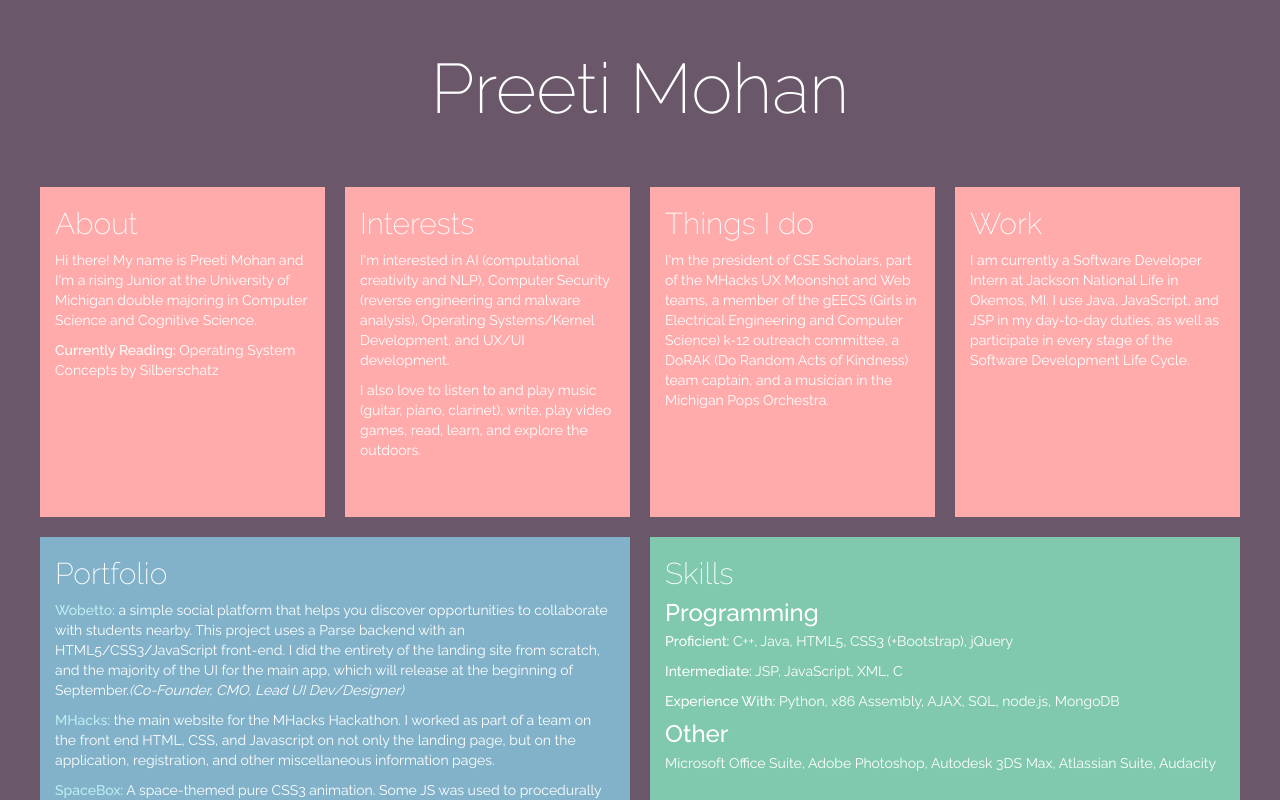
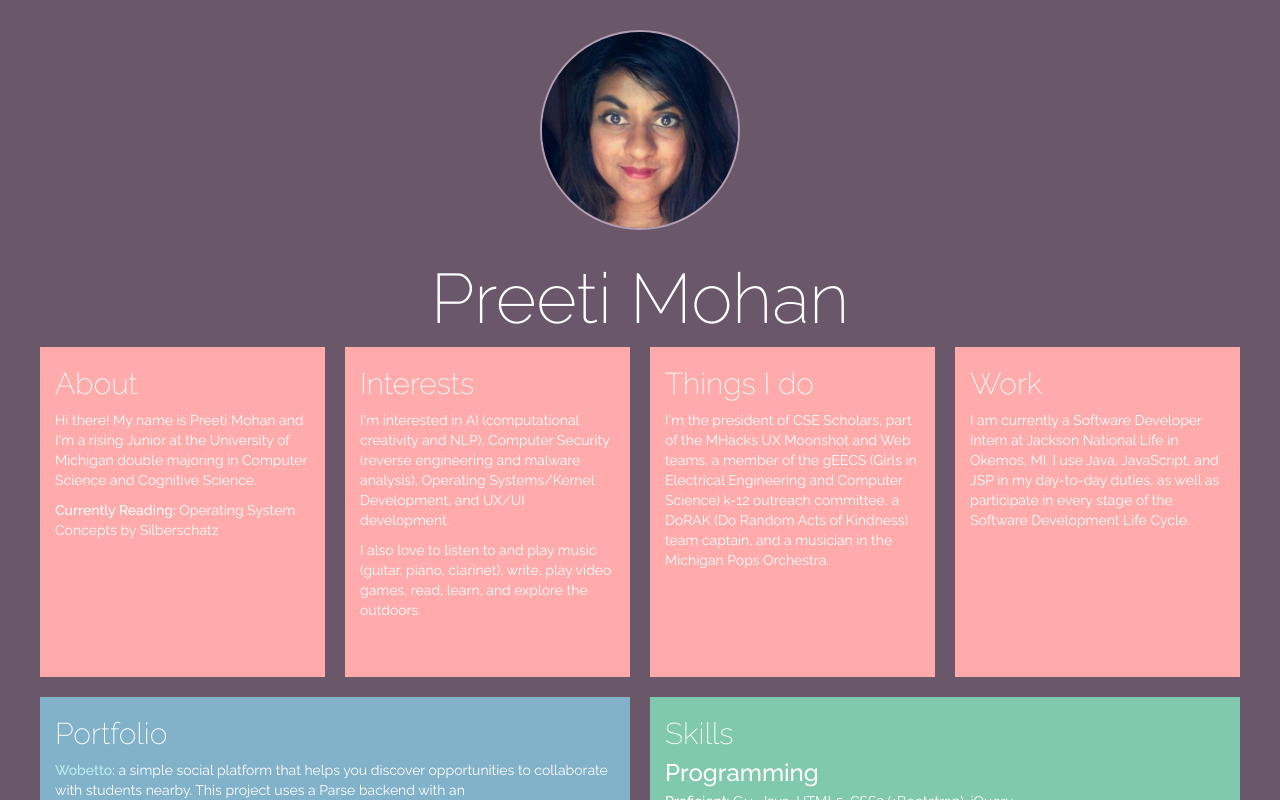
Before and after one commit to preetsmohan/preetsmohan.github.io, a plain HTML site: page index.html in a window 1280 px wide. Drawn offline with nearby package versions, Linux system fonts and the light colour scheme.

Commit message:
added favicon and photo

```diff
--- a/index.html
+++ b/index.html
@@ -1,5 +1,5 @@
 <html lang="en"><head>
-  <link rel="shortcut icon" href="assets/favicon.ico?v=2" type="image/x-icon">
+  <link rel="shortcut icon" href="favicon.png" type="image/x-icon">
     <meta charset="utf-8">
     <meta http-equiv="X-UA-Compatible" content="IE=edge">
     <meta name="viewport" content="width=device-width, initial-scale=1">
@@ -17,12 +17,13 @@
   </head>
  <body>
   <div class="col-xs-12 header">
+  <div class="col-xs-12 face"><img class="header-img" src="preets.jpg"/></div>
   <div class="text-wrap">
   <h1>Preeti Mohan</h1>
   </div>
 </div>
   <div class="row">
-
+<br>
  <div class="col-sm-6 col-md-3 content about">
   <h2> About </h2>
   <p>Hi there! My name is Preeti Mohan and I'm a rising Junior at the University of Michigan double majoring in Computer Science and Cognitive Science. </p>
--- a/preeti_site.css
+++ b/preeti_site.css
@@ -2,6 +2,16 @@
 		margin:0;
 		padding:0;
 		width:100%;
+	}
+	.header-img{
+		width:200px;
+		border-radius:50%;
+		    border: 2px solid #B39DB3;
+
+	}
+	.face{
+		text-align:center;
+		margin-bottom:30px;
 	}
 	body {
 	 font-family: 'Raleway', sans-serif;
@@ -45,12 +55,10 @@
 }
 	.header{
 		width:100%;
-		min-height: 175px;
+		min-height: 135px;
 		text-align:center;
-		padding-top: 50px;
-
-
-		padding-bottom: 50px;
+		padding-top: 30px;
+		padding-bottom: 0px;
 }
 	.text-wrap{
 		text-align:center;
```
Also changed, not shown: favicon.png (added), preets.jpg (added).
